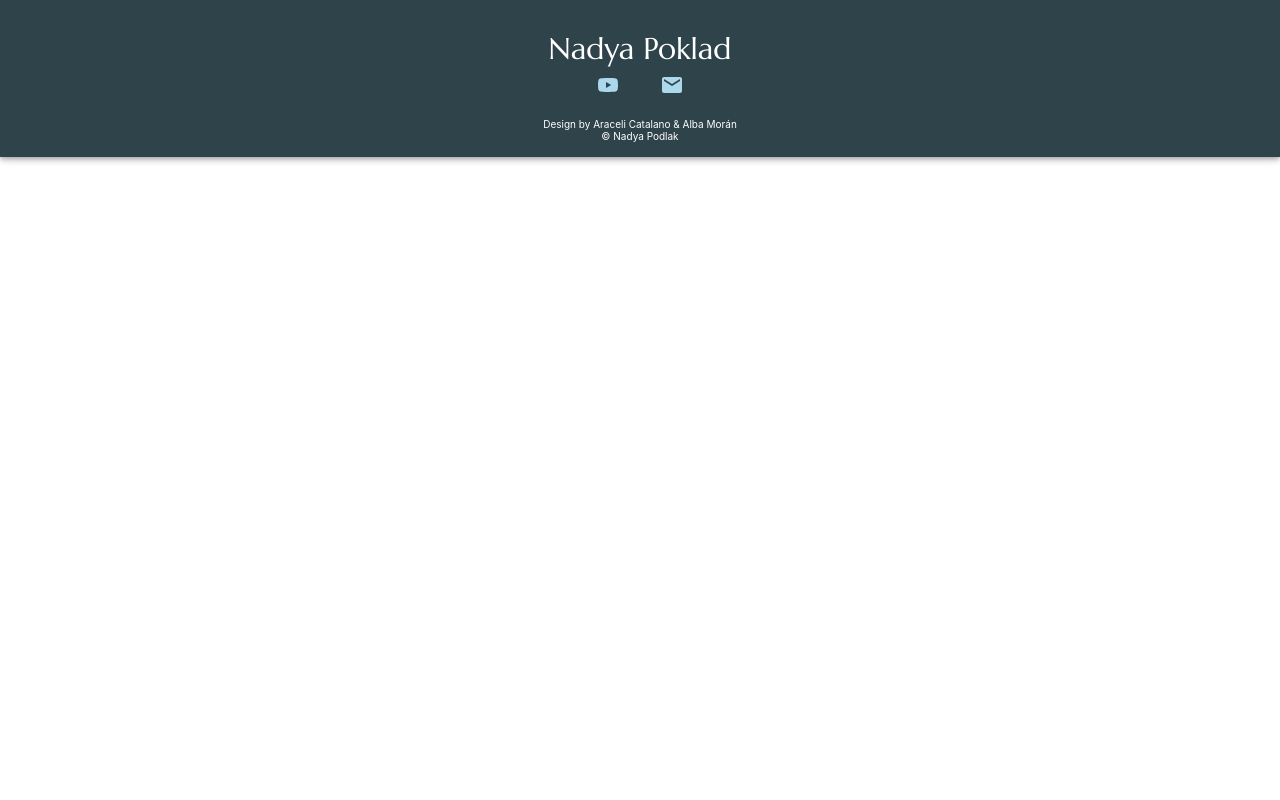
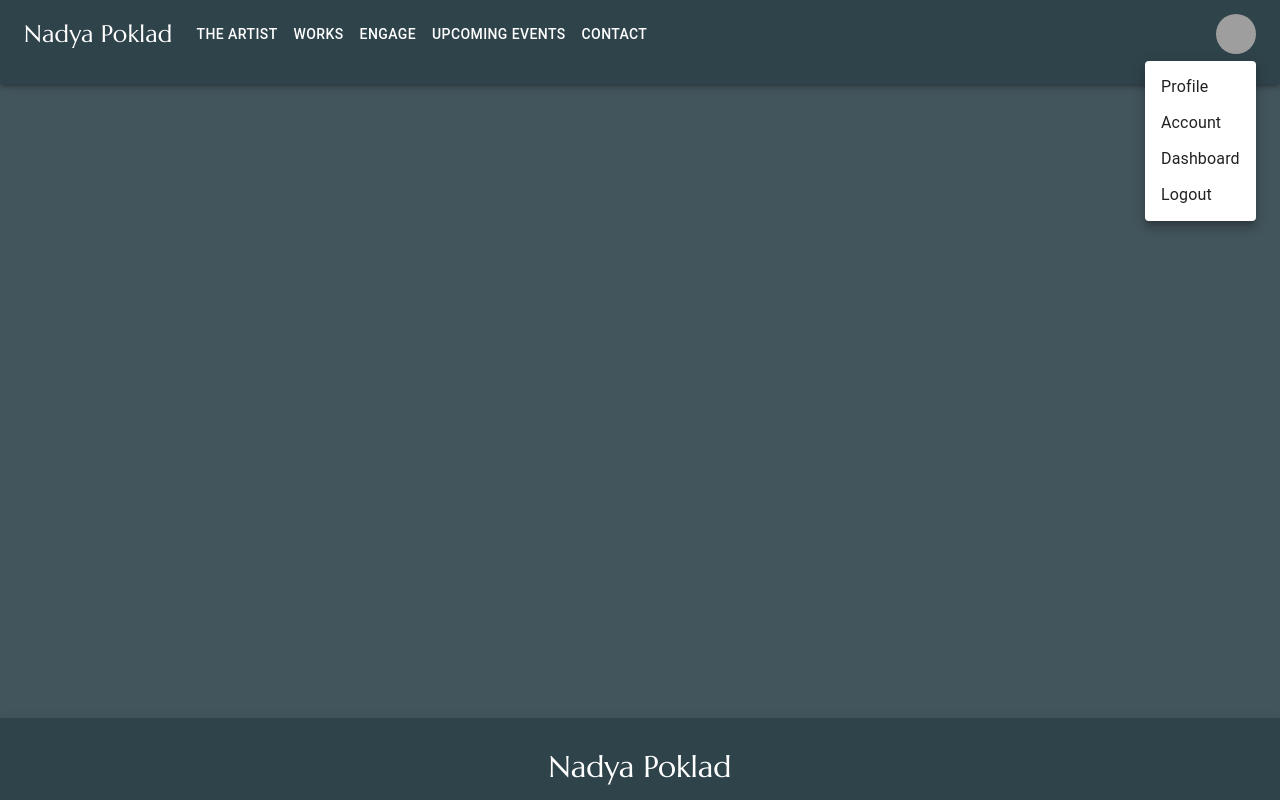
Before and after one commit to AlbaMoran/Nadyaweb, a React (Create React App) app in the folder nadyaweb/: page / in a window 1280 px wide. Both pictures are taken after a click on the button "Open settings". Built offline with nearby package versions, Linux system fonts and the light colour scheme; grey boxes are pictures that could not be loaded.

Commit message:
header - work in progress

```diff
--- a/nadyaweb/src/App.js
+++ b/nadyaweb/src/App.js
@@ -1,17 +1,18 @@
 import Footer from './components/home/Footer'
+import Header from './components/home/Header'
 
 function App() {
   return (
     <>
+
+      <Header />
       <div>
-
-      NADYA WEB
+        añigjñldkjgñ
 
       </div>
 
+     <Footer />
 
-
-      <Footer />
     </>
   );
 }
--- a/nadyaweb/src/assets/styles/App.css
+++ b/nadyaweb/src/assets/styles/App.css
@@ -1,3 +1,11 @@
+/* Body */
+body {
+    background-color: #43555c;
+    color: white;
+
+}
+
+
 /* Footer Mobile */
 
 .footerIcons {
--- a/nadyaweb/src/components/home/footer.js
+++ b/nadyaweb/src/components/home/footer.js
@@ -9,24 +9,11 @@
 
   return (
     <>
-    <AppBar className="footerContainer" >
+    <AppBar className="footerContainer" position="fixed" color="primary" sx={{ top: 'auto', bottom: 0 }} >
     <div className="footerText">
       Nadya Poklad
     </div>
-    <div className="footerIcons">
-          <Button variant="">
-            <YouTube />
-          </Button>
-          <Button variant="">
-            <Email />
-          </Button>
 
-    </div>
-
-      <div className='registerBy'>
-       Design by Araceli Catalano & Alba Morán   <br/>
-      © Nadya Podlak
-      </div>
 
       </AppBar>
   </>
--- a/nadyaweb/src/components/home/header.js
+++ b/nadyaweb/src/components/home/header.js
@@ -0,0 +1,174 @@
+
+import "../../assets/styles/App.css"
+import * as React from 'react';
+import AppBar from '@mui/material/AppBar';
+import Box from '@mui/material/Box';
+import Toolbar from '@mui/material/Toolbar';
+import IconButton from '@mui/material/IconButton';
+import Typography from '@mui/material/Typography';
+import Menu from '@mui/material/Menu';
+import MenuIcon from '@mui/icons-material/Menu';
+import Container from '@mui/material/Container';
+import Avatar from '@mui/material/Avatar';
+import Button from '@mui/material/Button';
+import Tooltip from '@mui/material/Tooltip';
+import MenuItem from '@mui/material/MenuItem';
+
+
+const pages = ['The Artist', 'Works', 'Engage', 'Upcoming Events','Contact'];
+const settings = ['Profile', 'Account', 'Dashboard', 'Logout'];
+
+export default function Header () {
+  const [anchorElNav, setAnchorElNav] = React.useState(null);
+  const [anchorElUser, setAnchorElUser] = React.useState(null);
+
+  const handleOpenNavMenu = (event) => {
+    setAnchorElNav(event.currentTarget);
+  };
+  const handleOpenUserMenu = (event) => {
+    setAnchorElUser(event.currentTarget);
+  };
+
+  const handleCloseNavMenu = () => {
+    setAnchorElNav(null);
+  };
+
+  const handleCloseUserMenu = () => {
+    setAnchorElUser(null);
+  };
+
+  return (
+    <AppBar className="footerContainer">
+      <Container maxWidth="xl">
+        <Toolbar disableGutters>
+          <Typography
+            variant="h6"
+            noWrap
+            component="a"
+            href="/"
+            sx={{
+              mr: 2,
+              display: { xs: 'none', md: 'flex' },
+              fontFamily: 'Marcellus',
+              fontWeight: 400,
+              color: 'inherit',
+              textDecoration: 'none',
+              fontSize: 24
+            }}
+          >
+            Nadya Poklad
+          </Typography>
+
+          <Box sx={{ flexGrow: 1, display: { xs: 'flex', md: 'none' } }}>
+            <IconButton
+              size="large"
+              aria-label="account of current user"
+              aria-controls="menu-appbar"
+              aria-haspopup="true"
+              onClick={handleOpenNavMenu}
+              color="inherit"
+            >
+              <MenuIcon />
+            </IconButton>
+            <Menu
+              id="menu-appbar"
+              anchorEl={anchorElNav}
+              anchorOrigin={{
+                vertical: 'bottom',
+                horizontal: 'left',
+              }}
+              keepMounted
+              transformOrigin={{
+                vertical: 'top',
+                horizontal: 'left',
+              }}
+              open={Boolean(anchorElNav)}
+              onClose={handleCloseNavMenu}
+              sx={{
+                display: { xs: 'block', md: 'none' },
+              }}
+            >
+              {pages.map((page) => (
+                <MenuItem key={page} onClick={handleCloseNavMenu}>
+                  <Typography
+                    sx={{
+                      mr: 2,
+                      display: { xs: 'none', md: 'flex' },
+                      fontFamily: 'Marcellus',
+                      fontWeight: 400,
+                      color: 'inherit',
+                      textDecoration: 'none',
+                      fontSize: 20
+                    }}>
+                      {page}
+                  </Typography>
+                </MenuItem>
+              ))}
+            </Menu>
+          </Box>
+
+          <Typography
+
+            noWrap
+            component="a"
+            href=""
+            sx={{
+              mr: 2,
+              display: { xs: 'flex', md: 'none' },
+              flexGrow: 1,
+              fontFamily: 'Marcellus',
+              fontWeight: 200,
+              fontSize: 14,
+              color: 'inherit',
+              textDecoration: 'none',
+              textTransform: 'capitalize'
+            }}
+          >
+             Nadya Poklad
+          </Typography>
+          <Box sx={{ flexGrow: 1, display: { xs: 'none', md: 'flex' } }}>
+            {pages.map((page) => (
+              <Button
+                key={page}
+                onClick={handleCloseNavMenu}
+                sx={{ my: 2, color: 'white', display: 'block' }}
+              >
+                {page}
+              </Button>
+            ))}
+          </Box>
+
+          <Box sx={{ flexGrow: 0 }}>
+            <Tooltip title="Open settings">
+              <IconButton onClick={handleOpenUserMenu} sx={{ p: 0 }}>
+                <Avatar alt="Remy Sharp" src="/static/images/avatar/2.jpg" />
+              </IconButton>
+            </Tooltip>
+            <Menu
+              sx={{ mt: '45px' }}
+              id="menu-appbar"
+              anchorEl={anchorElUser}
+              anchorOrigin={{
+                vertical: 'top',
+                horizontal: 'right',
+              }}
+              keepMounted
+              transformOrigin={{
+                vertical: 'top',
+                horizontal: 'right',
+              }}
+              open={Boolean(anchorElUser)}
+              onClose={handleCloseUserMenu}
+            >
+              {settings.map((setting) => (
+                <MenuItem key={setting} onClick={handleCloseUserMenu}>
+                  <Typography textAlign="center">{setting}</Typography>
+                </MenuItem>
+              ))}
+            </Menu>
+          </Box>
+        </Toolbar>
+      </Container>
+    </AppBar>
+  );
+}
```
